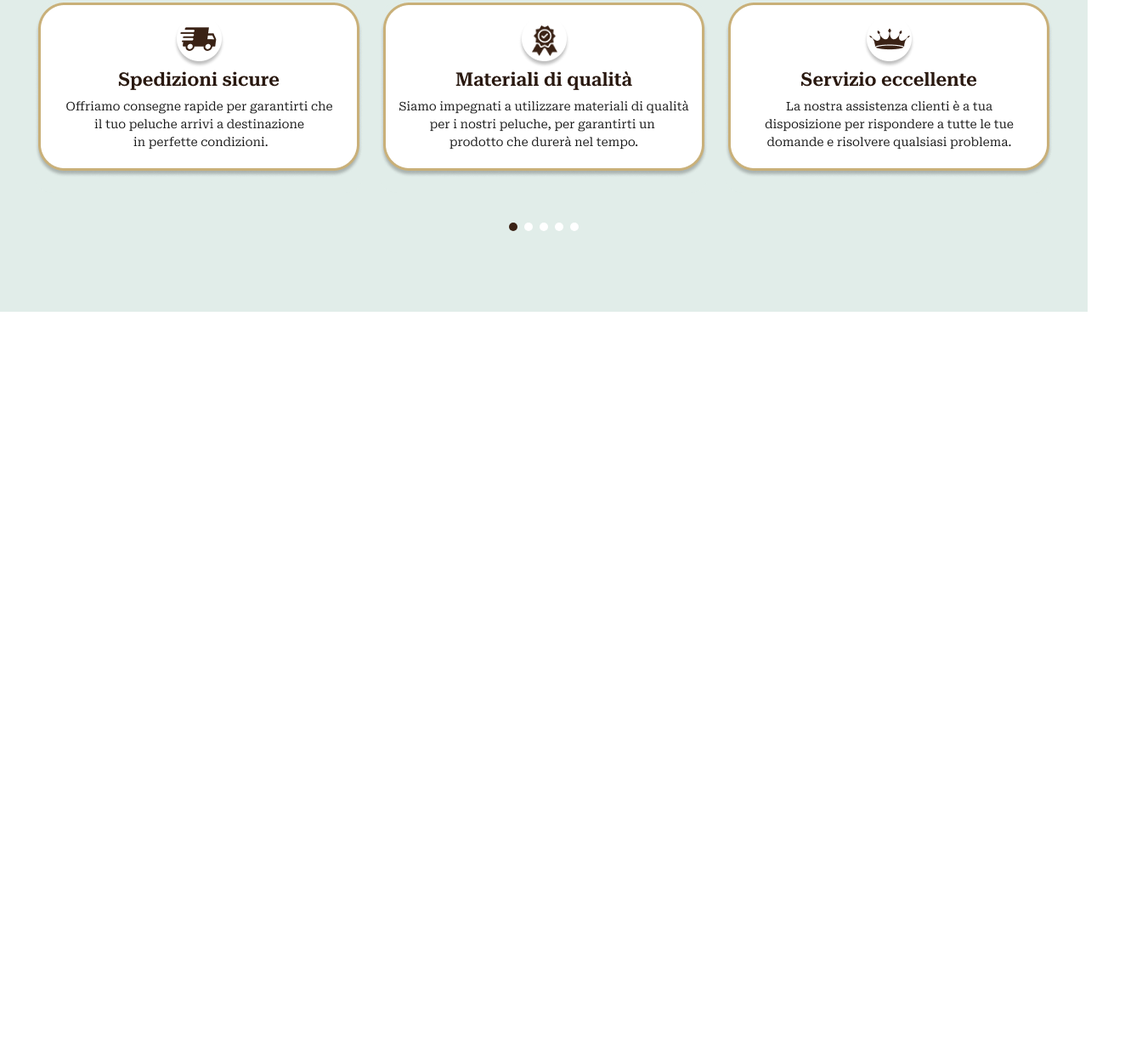
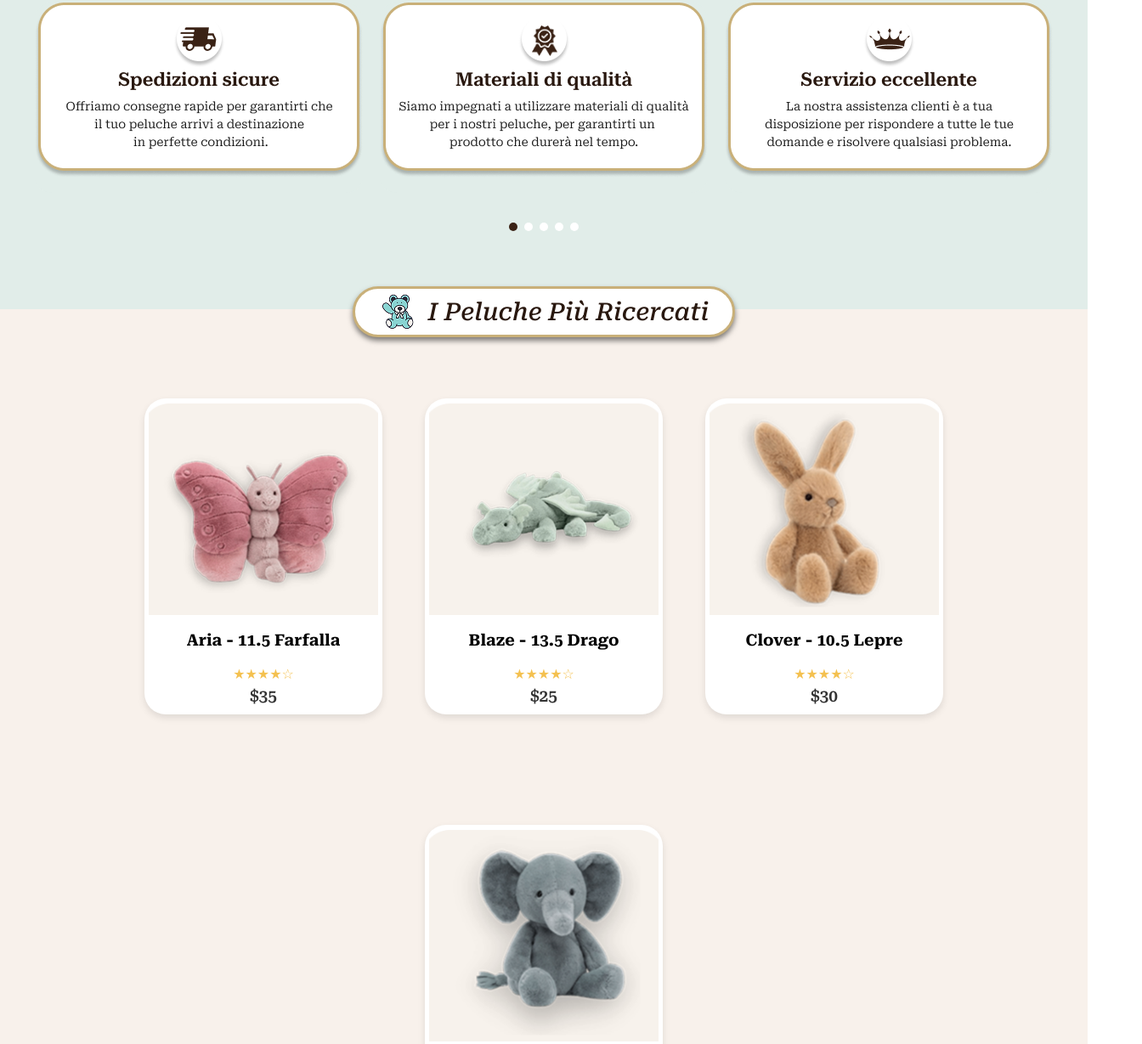
Before and after one commit to GabriellaFranco/E-commerceProject, a plain HTML site: page index.html in a window 1280 px wide. Shown: the part 2702-3931 px from the top of the page at 85% size, 1344 px wide, since content can reach past the window. Before the commit the page ends 3069 px from the top, so only its background shows below. Drawn offline with Linux system fonts and the light colour scheme.

Commit message:
Seção 5 - versão desktop criada

```diff
--- a/index.html
+++ b/index.html
@@ -9,6 +9,7 @@
     <link rel="stylesheet" href="styles/section2.css">
     <link rel="stylesheet" href="styles/section3.css">
     <link rel="stylesheet" href="styles/section4.css">
+    <link rel="stylesheet" href="styles/section5.css">
     <link
       href="https://fonts.googleapis.com/css2?family=Roboto+Serif:ital,wght@0,100;0,200;0,300;0,400;0,500;0,600;0,700;0,800;0,900;1,100;1,200;1,300;1,400;1,500;1,600;1,700;1,800;1,900&display=swap"
       rel="stylesheet">
@@ -184,6 +185,58 @@
         </div>
       </div>
     </section>
+    <div id="teddy-button-container">
+      <button id="teddy-button">
+        <img id="teddy-button-icon" src="./assets/Teddy navbar logo.png" alt="Teddy">
+        I Peluche Più Ricercati
+      </button>
+    </div>
+    <section class="products-section-5">
+      <div class="container-section-5">
+        <div class="product-card-section-5">
+          <div class="image-container-section-5">
+            <img src="./assets/Section 5 - Teddy card 1.png" alt="Aria Farfalla" class="plushie">
+            <img src="./assets/Section 3 - Card placeholder.png" alt="Placeholder" class="placeholder">
+          </div>
+          <h3>Aria - 11.5 Farfalla</h3>
+          <p class="rating">&#9733;&#9733;&#9733;&#9733;&#9734;</p>
+          <p class="price">$35</p>
+        </div>
+
+        <div class="product-card-section-5">
+          <div class="image-container-section-5">
+            <img src="./assets/Section 5 - Teddy card 2.png" alt="Blaze Drago" class="plushie">
+            <img src="./assets/Section 3 - Card placeholder.png" alt="Placeholder" class="placeholder">
+          </div>
+          <h3>Blaze - 13.5 Drago</h3>
+          <p class="rating">&#9733;&#9733;&#9733;&#9733;&#9734;</p>
+          <p class="price">$25</p>
+        </div>
+
+        <div class="product-card-section-5">
+          <div class="image-container-section-5">
+            <img src="./assets/Section 5 - Teddy card 3.png" alt="Clover Lepre" class="plushie">
+            <img src="./assets/Section 3 - Card placeholder.png" alt="Placeholder" class="placeholder">
+          </div>
+          <h3>Clover - 10.5 Lepre</h3>
+          <p class="rating">&#9733;&#9733;&#9733;&#9733;&#9734;</p>
+          <p class="price">$30</p>
+        </div>
+
+        <div class="product-card-section-5">
+          <div class="image-container-section-5">
+            <img src="./assets/Section 5 - Teddy card 4.png" alt="Jumbo Elefante" class="plushie">
+            <img src="./assets/Section 3 - Card placeholder.png" alt="Placeholder" class="placeholder">
+          </div>
+          <h3>Jumbo - 10.5 Giraffa</h3>
+          <p class="rating">&#9733;&#9733;&#9733;&#9733;&#9734;</p>
+          <p class="price">$25</p>
+        </div>
+      </div>
+      <div class="explore-button-container">
+        <button class="explore-button">Esplora adesso</button>
+      </div>
+    </section>
     <script src="./scripts/index.js"></script>
   </body>
 
--- a/styles/section1.css
+++ b/styles/section1.css
@@ -3,6 +3,7 @@
   max-width: 100%;
 }
 
+html,
 body {
   font-family: 'Roboto Serif', serif;
   margin: 0;
--- /dev/null
+++ b/styles/section5.css
@@ -0,0 +1,83 @@
+#teddy-button-container {
+    width: 100%;
+    max-width: 1200px;
+    margin: 0 auto;
+    margin-top: -70px;
+    padding: 40px 0;
+    text-align: center;
+    position: relative;
+    z-index: 1;
+}
+
+#teddy-button {
+    font-family: 'Roboto Serif', serif;
+    font-style: italic;
+    font-weight: 500;
+    color: #29180F;
+    padding: 8px 28px;
+    font-size: 1.8rem;
+    background-color: #FFFFFF;
+    border: 3px solid #C9B079;
+    border-radius: 40px;
+    display: inline-flex;
+    align-items: center;
+    gap: 10px;
+    height: 60px;
+    cursor: pointer;
+    transition: background-color 0.3s ease;
+    box-shadow: 0 4px 6px rgba(0, 0, 0, 0.5);
+}
+
+#teddy-button:hover {
+    background-color: #6FB3B1;
+    box-shadow: 0 4px 6px rgba(0, 0, 0, 0.7);
+}
+
+.products-section-5 {
+    display: flex;
+    flex-wrap: wrap;
+    justify-content: center;
+    gap: 50px;
+    width: 100%;
+    margin-top: -75px;
+    padding: 0;
+    background-color: #f8f1eb;
+    text-align: center;
+    position: relative;
+    overflow: hidden;
+    padding-top: 5px;
+}
+
+.container-section-5 {
+    max-width: 1400px;
+    margin: 0 auto;
+    padding: 20px;
+    width: 100%;
+    display: flex;
+    flex-wrap: wrap;
+    justify-content: center;
+    gap: 50px;
+}
+
+.product-card-section-5 {
+    background-color: white;
+    border-radius: 25px;
+    margin-top: 80px;
+    padding: 5px;
+    width: 280px;
+    box-shadow: 0px 4px 8px rgba(0, 0, 0, 0.1);
+    transition: transform 0.3s ease-in-out;
+}
+
+.product-card-section-5:hover {
+    transform: scale(1.05);
+}
+
+.image-container-section-5 {
+    position: relative;
+    width: 100%;
+    height: 250px;
+    display: flex;
+    justify-content: center;
+    align-items: center;
+}
```
Also changed, not shown: assets/Section 5 - Teddy card 1.png (added), assets/Section 5 - Teddy card 2.png (added), assets/Section 5 - Teddy card 3.png (added), assets/Section 5 - Teddy card 4.png (added).
